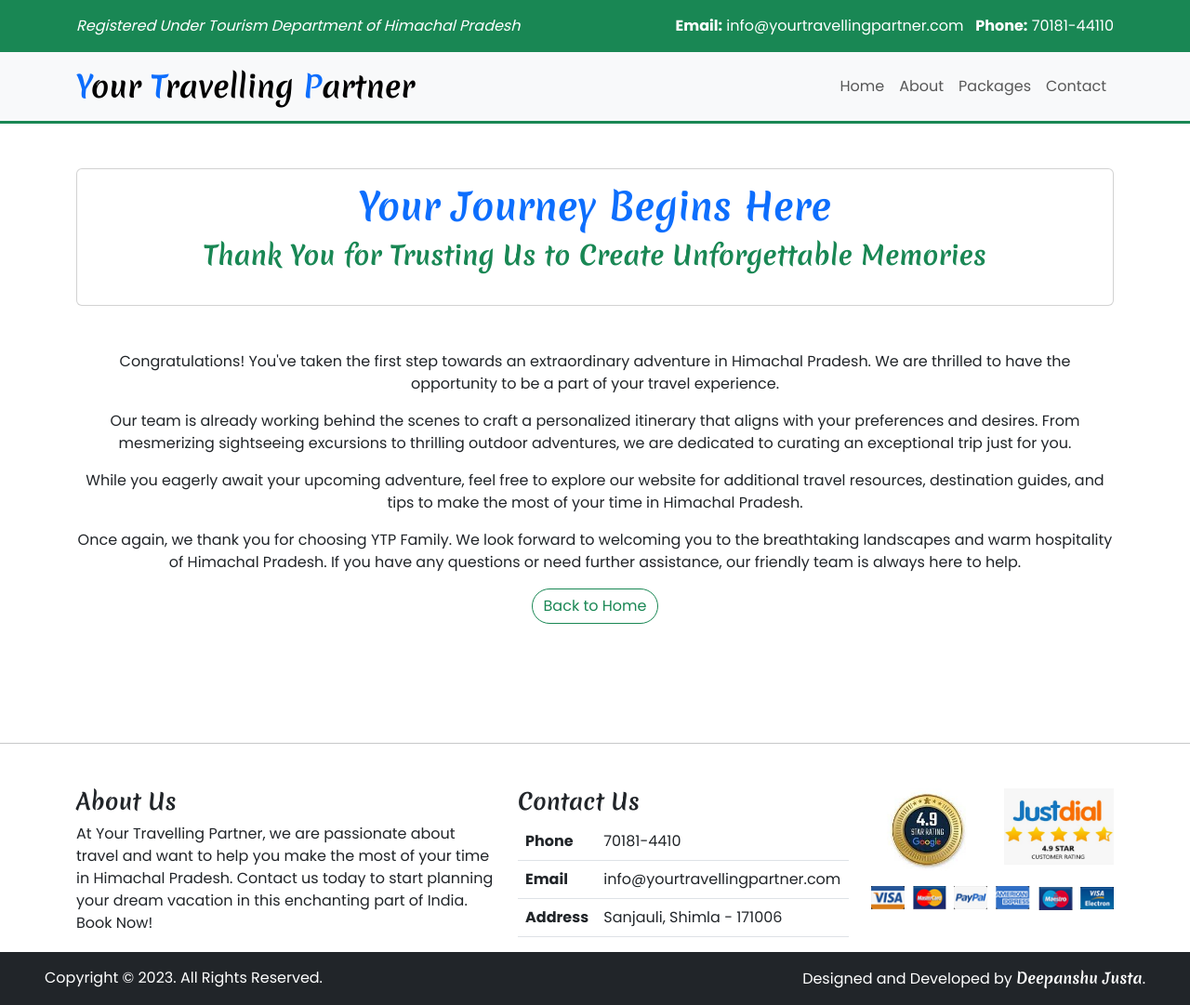
After one commit to deepanshu-justa/php_YTP, a PHP site: template pages/thankyou.php in a window 1280 px wide. The commit adds this page. Shown: the whole page at 93% size. Run offline with PHP 8.4, Linux system fonts and the light colour scheme; the template is opened without the code that fills it, so the values that code supplies are empty; some libraries are stand-ins or nearby versions.

Commit message:
Added .htaccess file to handle the routing logics Changes to be committed: 	new file:   .htaccess 	modified:   actions/queryFormSubmit.php 	modified:   index.php 	modified:   pages/home.php 	modified:   pages/packages.php 	new file:   pages/thankyou.php

```diff
--- a/actions/queryFormSubmit.php
+++ b/actions/queryFormSubmit.php
@@ -25,6 +25,9 @@ if (empty($_POST['hp'])) {
 
     // Check if the email was sent successfully
     if ($mailSent) {
+        // Redirect to the root folder
+    header("Location: /thankyou");
+    exit;
         echo "Email sent successfully.";
     } else {
         echo "Failed to send email.";
--- a/index.php
+++ b/index.php
@@ -23,6 +23,9 @@ else if ($uri === "/contact") {
 else if ($uri === "/packages") {
     require 'pages/packages.php';
 }
+else if ($uri === "/thankyou") {
+    require 'pages/thankyou.php';
+}
 else {
     require 'pages/404.php';
 }
--- a/pages/home.php
+++ b/pages/home.php
@@ -18,8 +18,8 @@ $packages = $data['packages'];
     <section id="banner">
         <div class="container-fluid py-2 p-xl-4" style="background-image: url('assets/images/bg.png');">
             <div class="card py-5" style="background-color: rgba(255,255,255,0.3);">
-                <p class="text-center mb-2 h-font fs-5 text-success">Explore the Himalayan Paradise with</p>
-                <h1 class="text-center h-font text-primary mb-4">Himachal Tour Packages</h1>
+                <h1 class="text-center h-font text-primary">Himachal Tour Packages</h1>
+                <h2 class="text-center mb-2 h-font fs-5 text-success mb-4">by Your Travelling Partner</h2>
                 <p class="col-md-6 mx-auto text-center fw-bold">Experience the enchantment of Himachal Pradesh through our carefully curated tour packages. Explore majestic landscapes, embrace thrilling adventures, and immerse yourself in the rich culture of this Himalayan gem.</p>
                 <p class="text-center m-5"><a href="" class="btn btn-lg btn-primary rounded-pill h-font fs-3" data-bs-toggle="modal" data-bs-target="#staticBackdrop" onclick="resetPckName()">Plan Your Tour Now!</a></p>
             </div>
@@ -31,7 +31,7 @@ $packages = $data['packages'];
             <div class="card shadow-lg">
                 <div class="row g-0">
                     <div class="col-sm-6 mx-auto col-xl-5 order-2 order-xl-1">
-                        <img src="assets/images/collage.png" class="img-fluid rounded-start" alt="...">
+                        <img src="assets/images/Collage.png" class="img-fluid rounded-start" alt="...">
                     </div>
                     <div class="col-xl-7 order-1 order-xl-2">
                         <div class="card-body">
--- a/pages/packages.php
+++ b/pages/packages.php
@@ -18,8 +18,8 @@ $packages = $data['packages'];
     <section id="banner">
         <div class="container-fluid py-2 p-xl-4" style="background-image: url('assets/images/bg.png');">
             <div class="card py-5" style="background-color: rgba(255,255,255,0.3);">
-                <p class="text-center mb-2 h-font fs-5 text-success">Explore the Himalayan Paradise with</p>
-                <h1 class="text-center h-font text-primary mb-4">Himachal Tour Packages</h1>
+            <h1 class="text-center h-font text-primary">Himachal Tour Packages</h1>
+                <h2 class="text-center mb-2 h-font fs-5 text-success mb-4">by Your Travelling Partner</h2>
                 <p class="col-md-6 mx-auto text-center fw-bold">Experience the enchantment of Himachal Pradesh through our carefully curated tour packages. Explore majestic landscapes, embrace thrilling adventures, and immerse yourself in the rich culture of this Himalayan gem.</p>
                 <p class="text-center m-5"><a href="" class="btn btn-lg btn-primary rounded-pill h-font fs-3" data-bs-toggle="modal" data-bs-target="#staticBackdrop" onclick="resetPckName()">Plan Your Tour Now!</a></p>
             </div>
--- /dev/null
+++ b/pages/thankyou.php
@@ -0,0 +1,29 @@
+<?php
+
+$title = "Your Travelling Partner";
+
+require('includes/header.php');
+?>
+
+<main>
+    <section>
+        <div class="container my-5">
+            <div class="card mb-5">
+                <div class="card-body">
+                    <h1 class="fs-1 h-font text-primary text-center">Your Journey Begins Here</h1>
+                    <p class="fs-3 h-font text-success text-center">Thank You for Trusting Us to Create Unforgettable Memories</p>
+                </div>
+            </div>
+            <p class="text-center">Congratulations! You've taken the first step towards an extraordinary adventure in Himachal Pradesh. We are thrilled to have the opportunity to be a part of your travel experience.</p>
+            <p class="text-center">Our team is already working behind the scenes to craft a personalized itinerary that aligns with your preferences and desires. From mesmerizing sightseeing excursions to thrilling outdoor adventures, we are dedicated to curating an exceptional trip just for you.</p>
+            <p class="text-center">While you eagerly await your upcoming adventure, feel free to explore our website for additional travel resources, destination guides, and tips to make the most of your time in Himachal Pradesh.</p>
+            <p class="text-center">Once again, we thank you for choosing YTP Family. We look forward to welcoming you to the breathtaking landscapes and warm hospitality of Himachal Pradesh. If you have any questions or need further assistance, our friendly team is always here to help.</p>
+            <p class="text-center"><a href="/" class="btn btn-outline-success rounded-pill">Back to Home</a></p>
+        </div>
+    </section>
+</main>
+
+<?php
+require('includes/footer.php');
+
+?>
```
Also changed, not shown: .htaccess (added).
